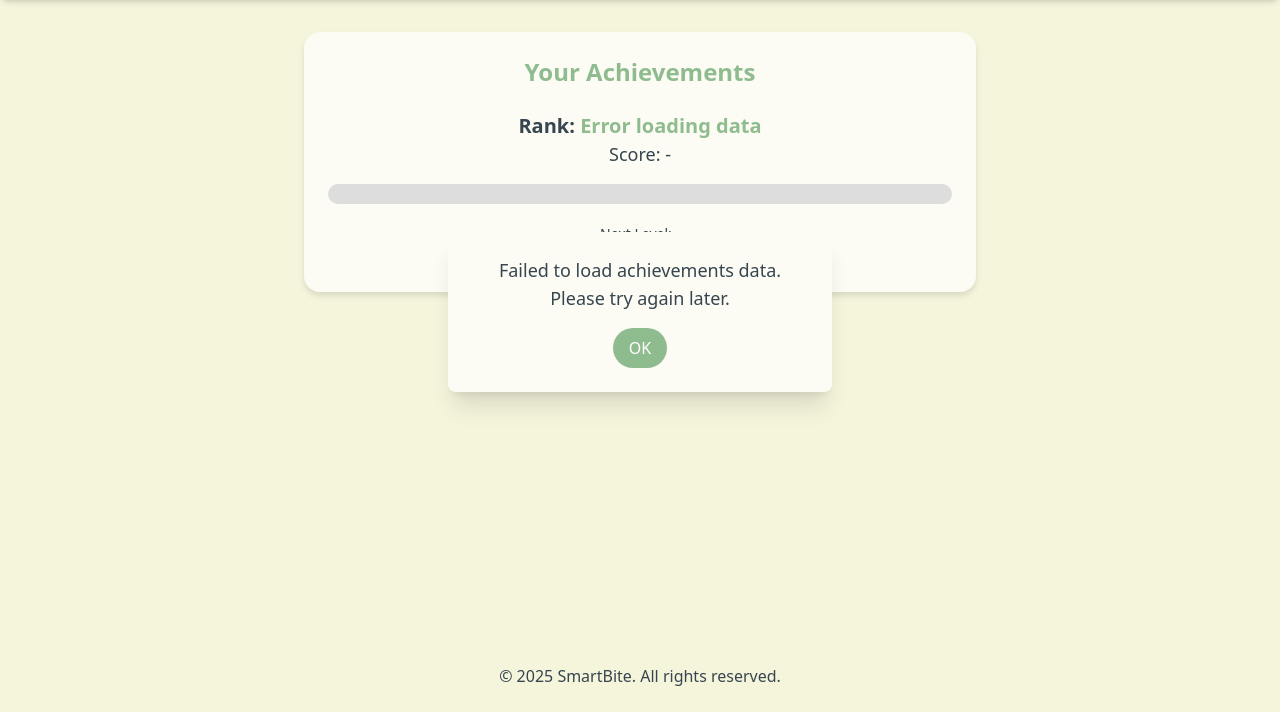
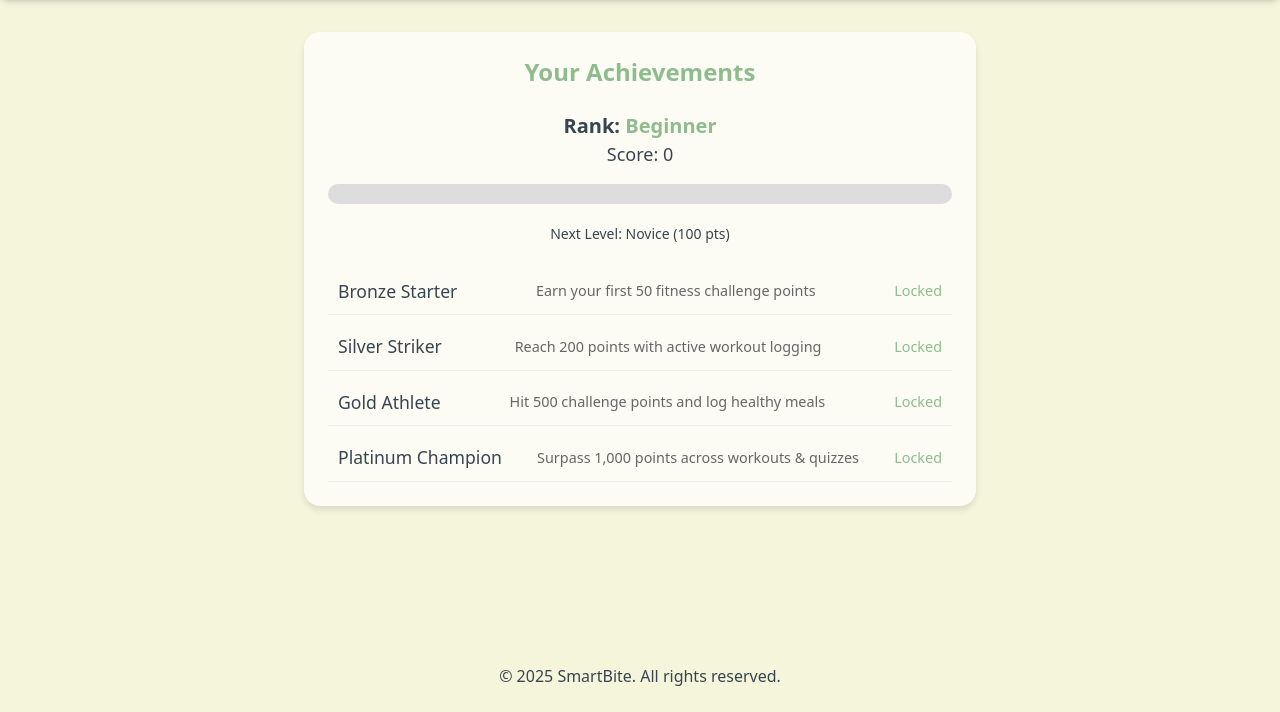
Before and after one commit to Suruchidoke/SmartBite---Ai-based-health-tracker-with-grocery-optimisation., a Flask app: page /achievements in a window 1280 px wide. Shown: the part 88-800 px from the top of the page. Run offline with Flask 3, Linux system fonts and the light colour scheme; the visitor is signed in with stand-in values (Sample User, id 1); data that the repository does not hold is empty; some libraries are stand-ins or nearby versions.

Commit message:
fix: populate dynamic achievement milestones and progress bar in achievements page

```diff
--- a/app.py
+++ b/app.py
@@ -1490,16 +1490,44 @@ def api_save_score():
 @app.route("/api/achievements/<user_id>", methods=["GET"])
 def api_achievements(user_id):
     """
-    Calculates dynamic user level and rank progression based on accumulated workout points:
-    - Beginner: 0 - 99 pts
-    - Novice: 100 - 299 pts
-    - Intermediate: 300 - 599 pts
-    - Advanced: 600 - 999 pts
-    - Master: 1000+ pts
+    Calculates dynamic user level, milestone badges, and rank progression based on workout points.
     """
     tot = (db_manager.activity_log.find_one({"userId": unquote(user_id)}) or {}).get("total_score", 0)
-    rank = "Master" if tot >= 1000 else "Advanced" if tot >= 600 else "Intermediate" if tot >= 300 else "Novice" if tot >= 100 else "Beginner"
-    return jsonify({"rank": rank, "score": tot, "next_level": "Master"})
+    levels = [
+        {"name": "Bronze Starter", "description": "Earn your first 50 fitness challenge points", "threshold": 50, "unlocked": tot >= 50},
+        {"name": "Silver Striker", "description": "Reach 200 points with active workout logging", "threshold": 200, "unlocked": tot >= 200},
+        {"name": "Gold Athlete", "description": "Hit 500 challenge points and log healthy meals", "threshold": 500, "unlocked": tot >= 500},
+        {"name": "Platinum Champion", "description": "Surpass 1,000 points across workouts & quizzes", "threshold": 1000, "unlocked": tot >= 1000},
+    ]
+    if tot >= 1000:
+        rank = "Master"
+        next_lvl = "Max Rank Reached"
+        prog = 100
+    elif tot >= 600:
+        rank = "Advanced"
+        next_lvl = "Master (1,000 pts)"
+        prog = int(((tot - 600) / 400) * 100)
+    elif tot >= 300:
+        rank = "Intermediate"
+        next_lvl = "Advanced (600 pts)"
+        prog = int(((tot - 300) / 300) * 100)
+    elif tot >= 100:
+        rank = "Novice"
+        next_lvl = "Intermediate (300 pts)"
+        prog = int(((tot - 100) / 200) * 100)
+    else:
+        rank = "Beginner"
+        next_lvl = "Novice (100 pts)"
+        prog = int((tot / 100) * 100)
+
+    prog = max(0, min(100, prog))
+    return jsonify({
+        "rank": rank,
+        "score": tot,
+        "next_level": next_lvl,
+        "progress": prog,
+        "levels": levels
+    })
 
 
 # ==============================================================================
--- a/templates/achievements.html
+++ b/templates/achievements.html
@@ -180,22 +180,22 @@
 
         async function fetchAchievements() {
             try {
-                const response = await fetch(`/api/achievements/{{ user }}`);
+                const response = await fetch('/api/achievements/' + encodeURIComponent('{{ user }}'));
                 if (!response.ok) {
                     throw new Error("Failed to fetch achievements data");
                 }
                 const data = await response.json();
 
-                document.getElementById("rank").textContent = data.rank;
-                document.getElementById("score").textContent = data.score;
-                document.getElementById("next-level").textContent = data.next_level;
+                document.getElementById("rank").textContent = data.rank || 'Beginner';
+                document.getElementById("score").textContent = data.score != null ? data.score : 0;
+                document.getElementById("next-level").textContent = data.next_level || 'Novice';
 
                 const progressBarFill = document.getElementById("progress-bar-fill");
-                progressBarFill.style.width = data.progress + "%";
+                progressBarFill.style.width = (data.progress || 0) + "%";
 
                 const levelsList = document.getElementById("levels-list");
                 levelsList.innerHTML = "";
-                data.levels.forEach(level => {
+                (data.levels || []).forEach(level => {
                     const li = document.createElement("li");
                     li.className = "level" + (level.unlocked ? " unlocked" : "");
                     li.innerHTML = `
```
